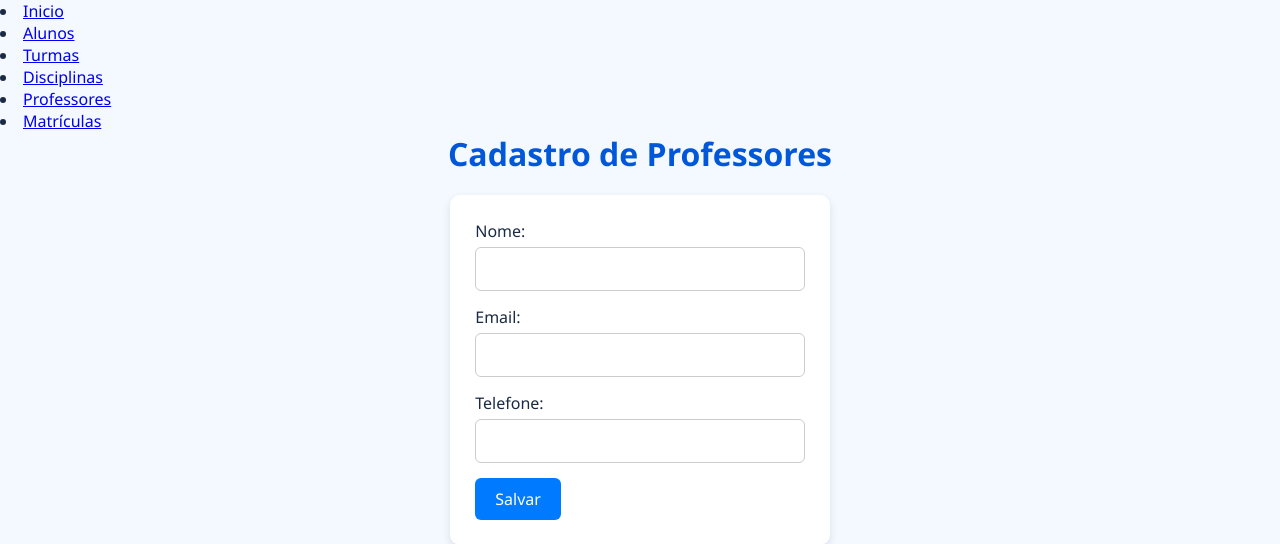
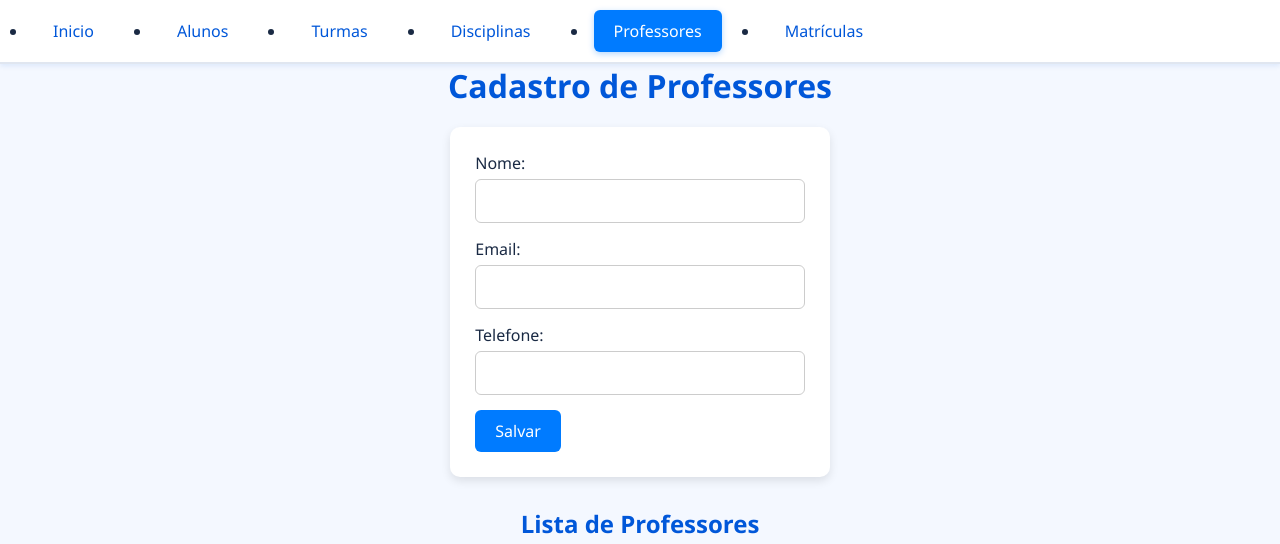
Before and after one commit to Brand00wn/SENAI_PLAY, a PHP site: page /professores/index.html in a window 1280 px wide. Shown: the top 544 px of the page. Run offline with PHP 8.4, Linux system fonts and the light colour scheme; data comes from the database, SQL or seed files in the repository.

Commit message:
atulizando css e nav professores

```diff
--- a/schoolcontrol-pro/assets/CSS/style.css
+++ b/schoolcontrol-pro/assets/CSS/style.css
@@ -61,6 +61,10 @@ nav {
   background-color: #ffffff;
   border-bottom: 2px solid #e0e6f0;
   box-shadow: 0 2px 5px rgba(0, 87, 217, 0.1);
+  display: flex;
+  position: sticky;
+  top: 0;
+  z-index: 1000;
 }
 
 nav ul {
@@ -68,6 +72,8 @@ nav ul {
   justify-content: center;
   flex-wrap: wrap;
   list-style: none;
+  margin: 0;
+  padding: 0;
 }
 
 nav li {
@@ -78,9 +84,10 @@ nav a {
   text-decoration: none;
   color: #0057d9;
   padding: 10px 20px;
-  border-radius: 5px;
+  border-radius: 6px;
   font-weight: 500;
   transition: all 0.3s ease;
+  display: inline-block;
 }
 
 nav a:hover {
@@ -92,6 +99,7 @@ nav a:hover {
 nav a.active {
   background-color: #007bff;
   color: #fff;
+  box-shadow: 0 2px 6px rgba(0, 123, 255, 0.3);
 }
 
 /* ==============================
@@ -223,7 +231,6 @@ td button:nth-child(2):hover {
   background: #a71d2a;
 }
 
-
 footer {
   background-color: #0057d9;
   color: #fff;
@@ -233,7 +240,9 @@ footer {
   letter-spacing: 0.5px;
 }
 
-
+/* ==============================
+   MODO ESCURO
+============================== */
 body.dark-mode {
   background-color: #0d1117;
   color: #e6edf3;
@@ -271,6 +280,9 @@ body.dark-mode footer {
   background-color: #003366;
 }
 
+/* ==============================
+   RESPONSIVIDADE
+============================== */
 @media (max-width: 768px) {
   header h1 {
     font-size: 1.5rem;
@@ -280,10 +292,15 @@ body.dark-mode footer {
     flex-direction: column;
   }
 
+  nav li {
+    margin: 5px 0;
+  }
+
   nav a {
     display: block;
-    width: 100%;
+    width: 90%;
     text-align: center;
+    margin: 0 auto;
   }
 
   main, form {
--- a/schoolcontrol-pro/professores/index.html
+++ b/schoolcontrol-pro/professores/index.html
@@ -3,16 +3,17 @@
 <head>
   <meta charset="UTF-8">
   <title>Cadastro de Professores</title>
-  <link rel="stylesheet" href="assets/css/style.css" />
+  <link rel="stylesheet" href="../assets/css/style.css" />
 </head>
 <body>
-  <li><a href="index.php" class="active">Inicio</a></li>
+  <nav>
+  <li><a href="index.php" >Inicio</a></li>
       <li><a href="alunos/index.html" >Alunos</a></li>
       <li><a href="turmas/index.php" >Turmas</a></li>
       <li><a href="disciplinas/index.php">Disciplinas</a></li>
-      <li><a href="professores/index.html">Professores</a></li>
+      <li><a href="professores/index.html" class="active">Professores</a></li>
       <li><a href="matriculas/index.php">Matrículas</a></li>
-
+    </nav>
   <h1>Cadastro de Professores</h1>
 
 
```
